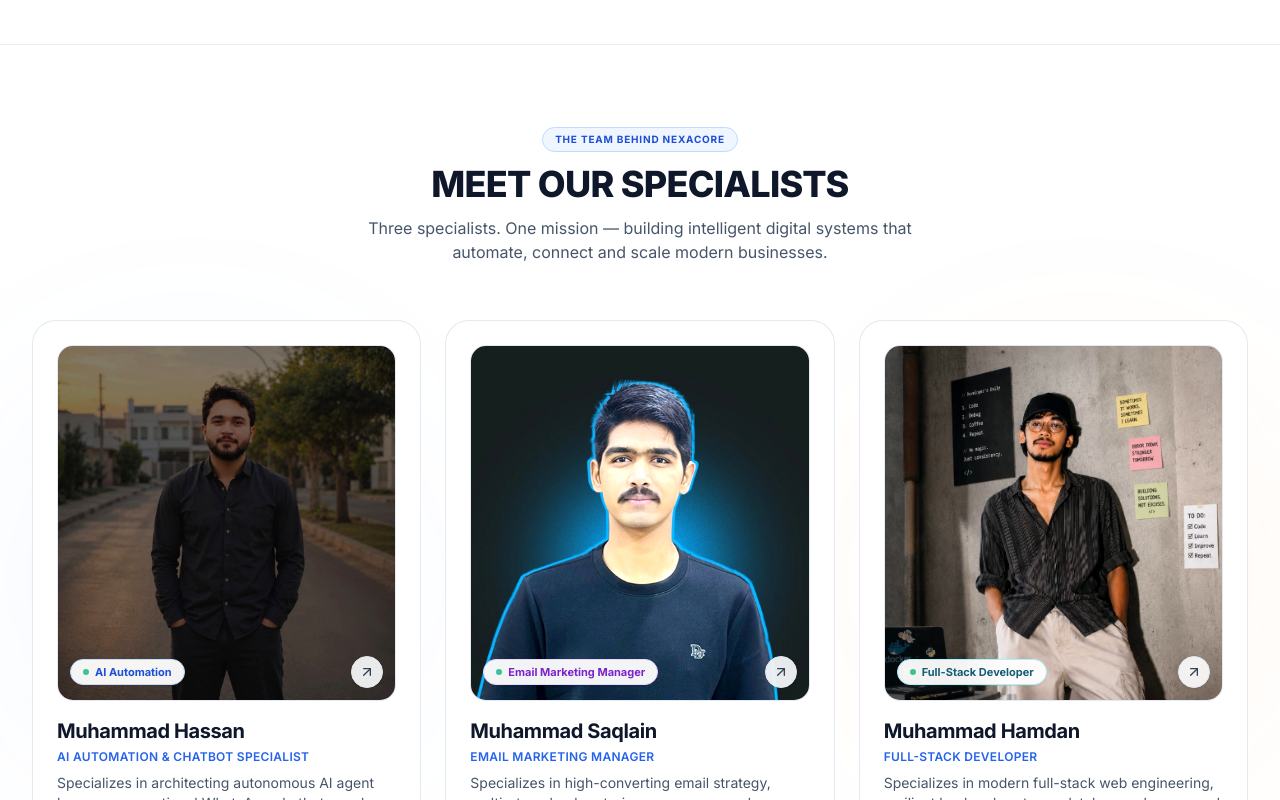
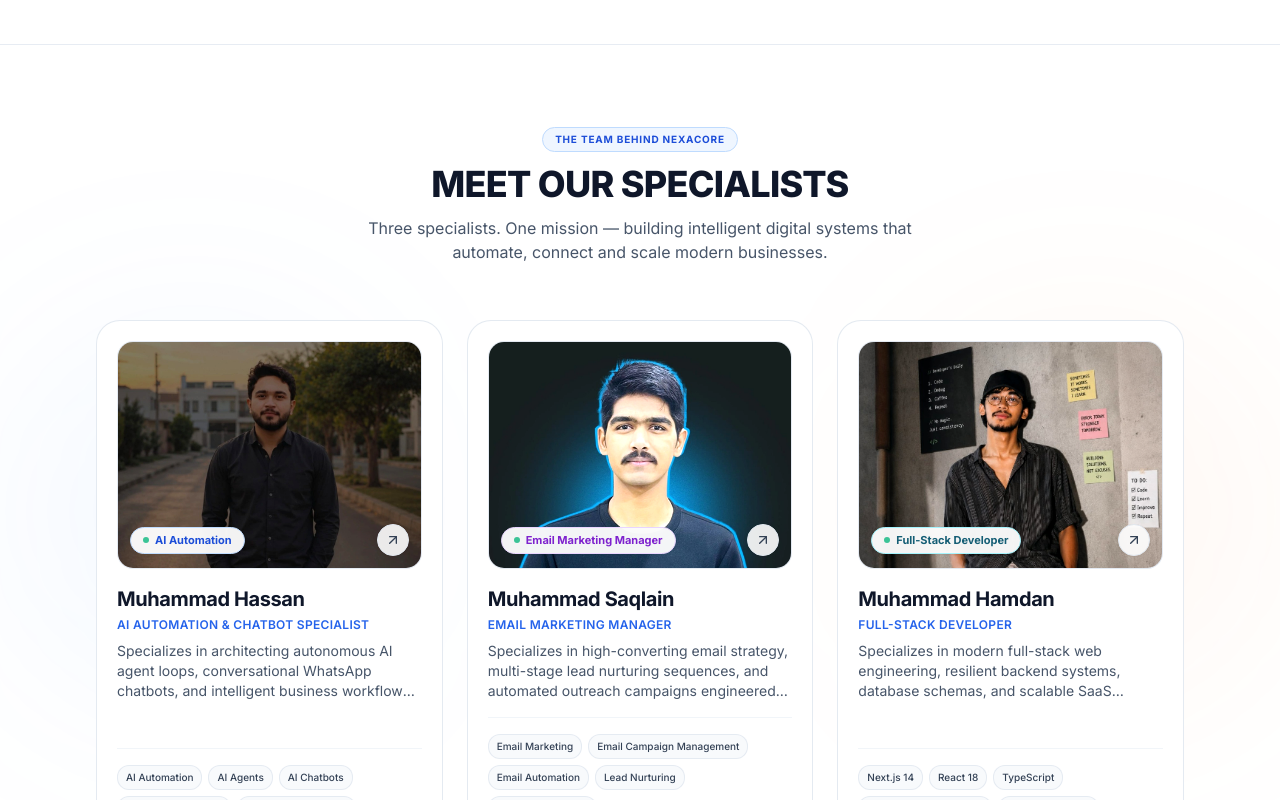
Before and after one commit to muhammadhasanali047-gif/AiautomationAgency, a Next.js app: page / in a window 1280 px wide. Shown: the part 3080-3880 px from the top of the page. Built offline with nearby package versions, Linux system fonts and the light colour scheme; no server answers; the database is empty.

Commit message:
layout: Shrink team member cards size and image proportions

```diff
--- a/components/team/TeamMemberCard.tsx
+++ b/components/team/TeamMemberCard.tsx
@@ -51,7 +51,7 @@
       viewport={{ once: true }}
       transition={{ duration: 0.5 }}
       onClick={() => onSelect(member)}
-      className="group relative rounded-3xl bg-white border border-slate-200/90 hover:shadow-xl transition-all duration-300 overflow-hidden flex flex-col justify-between cursor-pointer p-5 sm:p-6 hover:-translate-y-1"
+      className="group relative rounded-3xl bg-white border border-slate-200/90 hover:shadow-xl transition-all duration-300 overflow-hidden flex flex-col justify-between cursor-pointer p-4 sm:p-5 hover:-translate-y-1"
     >
       {/* Top Ambient Glow on Card Hover */}
       <div
@@ -61,7 +61,7 @@
 
       <div className="space-y-4">
         {/* Photo Framing Container */}
-        <div className="relative aspect-[4/4.2] w-full rounded-2xl bg-gradient-to-b from-slate-100 to-slate-200/70 border border-slate-200/80 overflow-hidden flex items-center justify-center shadow-inner">
+        <div className="relative aspect-[4/3] w-full rounded-2xl bg-gradient-to-b from-slate-100 to-slate-200/70 border border-slate-200/80 overflow-hidden flex items-center justify-center shadow-inner">
           {!imageError ? (
             // eslint-disable-next-line @next/next/no-img-element
             <img
--- a/components/team/TeamSection.tsx
+++ b/components/team/TeamSection.tsx
@@ -14,7 +14,7 @@
       <div className="absolute top-1/2 left-0 w-96 h-96 bg-blue-500/5 rounded-full blur-[100px] pointer-events-none -translate-y-1/2" />
       <div className="absolute top-1/2 right-0 w-96 h-96 bg-orange-500/5 rounded-full blur-[100px] pointer-events-none -translate-y-1/2" />
 
-      <div className="max-w-7xl mx-auto px-4 sm:px-6 lg:px-8 relative z-10">
+      <div className="max-w-6xl mx-auto px-4 sm:px-6 lg:px-8 relative z-10">
         {/* Section Header */}
         <div className="text-center max-w-2xl mx-auto mb-10 sm:mb-14 space-y-3">
           <div className="inline-flex items-center gap-2 px-3 py-1 rounded-full bg-blue-50 border border-blue-200">
```
